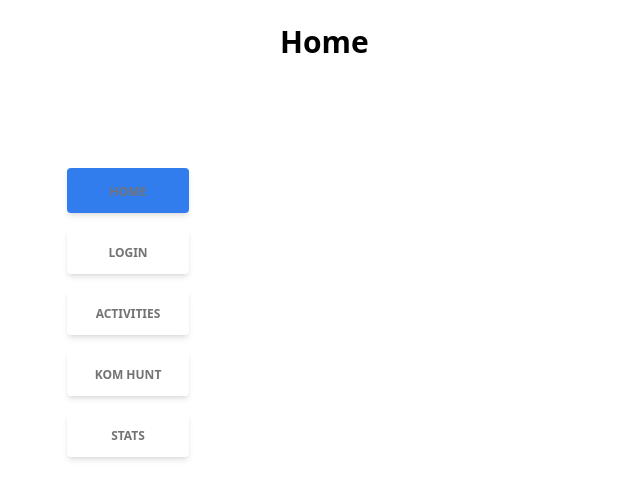
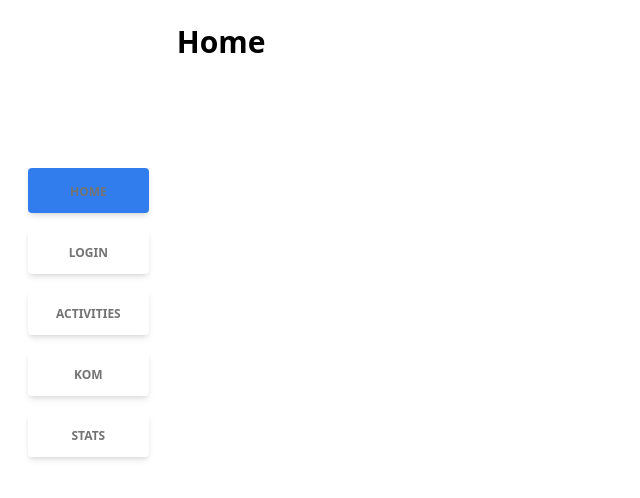
Before and after one commit to atefkbenothman/peloton, a Next.js app: page / in a window 1280 px wide. Shown: the top 498 px of the page, without its empty margins (0-640 px from the left). Built offline with nearby package versions, Linux system fonts and the light colour scheme; what tw-elements would draw is missing.

Commit message:
clean up

```diff
--- a/src/components/layout.tsx
+++ b/src/components/layout.tsx
@@ -49,8 +49,7 @@ function NavBar() {
               aria-controls="pills-home03"
               aria-selected="true"
               onClick={() => goToPage("/")}
-            >Home</a
-            >
+            >Home</a>
           </li>
           <li role="profile" className="flex-grow text-center">
             <a
@@ -80,8 +79,7 @@ function NavBar() {
               aria-controls="pills-profile03"
               aria-selected="false"
               onClick={() => goToPage("/login")}
-            > Login</a
-            >
+            >Login</a>
           </li>
           <li role="contact" className="flex-grow text-center">
             <a
@@ -112,8 +110,7 @@ function NavBar() {
               aria-controls="pills-contact03"
               aria-selected="false"
               onClick={() => goToPage("/activities")}
-            >Activities</a
-            >
+            >Activities</a>
           </li>
           <li role="profile" className="flex-grow text-center">
             <a
@@ -143,7 +140,7 @@ function NavBar() {
               aria-controls="pills-profile03"
               aria-selected="false"
               onClick={() => goToPage("/kom")}
-            > KOM Hunt</a>
+            >KOM</a>
           </li>
           <li role="profile" className="flex-grow text-center">
             <a
@@ -173,7 +170,7 @@ function NavBar() {
               aria-controls="pills-profile03"
               aria-selected="false"
               onClick={() => goToPage("/stats")}
-            > Stats</a>
+            >Stats</a>
           </li>
         </ul>
         <div className="my-2">
@@ -207,7 +204,7 @@ export default function Layout({ children }: any) {
     <>
       <div className="flex">
 
-        <div className="flex items-baseline justify-center w-1/5">
+        <div className="flex items-baseline justify-center ml-6">
           <NavBar />
         </div>
 
--- a/src/components/segments.tsx
+++ b/src/components/segments.tsx
@@ -1,21 +1,22 @@
-import React from "react"
-// next
-import { useRouter } from "next/router"
+import React, { useEffect } from "react"
 // mapbox
 import mapboxgl from "mapbox-gl"
 import polyline from "@mapbox/polyline"
 
 export default function Segments({ activityDetails, setSegmentRoute }) {
-  // get url queries
-  const router = useRouter()
-  const urlQueries = router.query
+
+  const [stravaAccessToken, setStravaAccessToken] = React.useState("")
+
+  useEffect(() => {
+    setStravaAccessToken(window.localStorage.getItem("accessToken") || "")
+  }, [])
 
   const getSegmentDetails = async (id: number) => {
-    const accessToken = urlQueries.clientAccessToken
     try {
       const res = await fetch(`https://www.strava.com/api/v3/segments/${id}`, {
+        method: "GET",
         headers: {
-          Authorization: "Bearer " + accessToken
+          Authorization: "Bearer " + stravaAccessToken
         }
       })
       const data = await res.json()
--- a/src/pages/index.tsx
+++ b/src/pages/index.tsx
@@ -1,3 +1,5 @@
+import React from "react"
+
 export default function Home() {
   return (
     <>
@@ -5,9 +7,11 @@ export default function Home() {
         <div className="m-auto">
 
           {/* Title */}
-          <h3 className="text-3xl font-bold">
-            Home
-          </h3>
+          <div>
+            <h3 className="text-3xl font-bold">
+              Home
+            </h3>
+          </div>
 
         </div>
       </div>
--- a/src/pages/kom.tsx
+++ b/src/pages/kom.tsx
@@ -4,21 +4,6 @@ import mapboxgl from "mapbox-gl"
 import Map, { Marker, Source, Layer, NavigationControl } from "react-map-gl"
 import polyline from "@mapbox/polyline"
 import "mapbox-gl/dist/mapbox-gl.css"
-
-// avg_grade: 5.8
-// climb_category: 1
-// climb_category_desc: "4"
-// distance: 2684.8
-// elev_difference: 158
-// elevation_profile: "https://d3o5xota0a1fcr.cloudfront.net/v6/charts/N4EDR3MJFWUUOQG5RVK2ZEW5SUM6ON5QQNCH4SOGIBBJHCBERYH7KQO3LM3KEG3IFVZQTLNBE33UBLY2OA7Q===="
-// end_latlng: [37.82815086368099, -122.49800506447612]
-// id: 229781
-// local_legend_enabled: true
-// name: "Hawk Hill"
-// points: "wg|eF~pqjV`AQl@@b@P|BjAxAd@p@BRD~@?^GJITSh@{@^c@TDTN\\b@EhFFf@HTPZ`AlAHBFRFdACPGBe@|@QRYROFEAy@A}CB_@Dk@JMD?Bw@h@]PoAd@IFs@r@g@t@i@d@w@`AKRALEJ?TVlAJRLz@Cb@EXI\\KHIZD^J`@Zd@JDPXDVAt@GR?HqAz@u@ZU^Qb@Kl@AXSdC]nBA^LFl@PLHLJb@r@^`@FD|@VdBVp@b@N`@Fl@G`BBbA\\bC`@x@f@R`ARLFLJf@r@FVHPT\\RRZD~@KdCe@n@]d@_@l@Sf@?HDFDHR"
-// resource_state: 2
-// starred: false
-// start_latlng: [37.833087932025045, -122.48351597654613]
 
 const skyLayer: SkyLayer = {
   id: 'sky',
@@ -31,8 +16,8 @@ const skyLayer: SkyLayer = {
 };
 
 export default function Kom() {
-  // set mapbox access token
-  mapboxgl.accessToken = process.env.MAPBOX_ACCESS_TOKEN || ""
+
+  mapboxgl.accessToken = "pk.eyJ1IjoiYXRlZmthaWJlbm90aG1hbiIsImEiOiJjbGU1Mms1aGQwMzk2M3BwMzhyOWx2dDV2In0.Iqr4f_ZJMostXFJ3NJB1RA"
 
   const [token, setToken] = React.useState("")
   const [data, setData] = React.useState("")
@@ -126,24 +111,28 @@ export default function Kom() {
 
   return (
     <div>
-      <div className="h-screen">
+      <div className="min-h-screen mx-6 py-6">
         <div className="m-auto">
           <div className="mx-6 my-6">
             <h1 className="text-3xl font-bold mb-6">KOM Search</h1>
             <div className="mt-2 mb-6">
               <label>token: </label>
+              <br />
               <input className="bg-gray-300 border rounded p-1" required onChange={handleTokenInput} defaultValue={""} />
             </div>
             <div className="mt-2 mb-6">
               <label>radius: </label>
+              <br />
               <input className="bg-gray-300 border rounded p-1" required onChange={handleRadiusInput} defaultValue={radius} />
             </div>
             <div className="mt-2 mb-6">
               <label>min cat: </label>
+              <br />
               <input className="bg-gray-300 border rounded p-1" required onChange={handleMinCatInput} defaultValue={minCat} />
             </div>
             <div className="mt-2 mb-6">
               <label>max cat: </label>
+              <br />
               <input className="bg-gray-300 border rounded p-1" required onChange={handleMaxCatInput} defaultValue={maxCat} />
             </div>
             <div className="mb-6 w-full h-96">
@@ -264,29 +253,3 @@ export default function Kom() {
     </div >
   )
 }
-
-
-              // {/* body */}
-              // <tbody className="border-b">
-              //   {
-              //     activityDetails.segment_efforts.map(seg => (
-              //       <tr key={activityDetails.id + seg.id} className="bg-white border-b transition duration-300 ease-in-out hover:bg-gray-100" onClick={() => getSegment(seg.segment.id)}>
-              //         <td className="text-xs text-gray-900 font-medium px-4 py-1 border-r break-normal">
-              //           {seg.name}
-              //         </td>
-              //         <td className="text-xs text-gray-900 font-light px-4 py-1 border-r break-normal">
-              //           {(seg.moving_time / 60).toFixed(0)} mins
-              //         </td>
-              //         <td className="text-xs text-gray-900 font-light px-4 py-1 border-r break-normal">
-              //           {(seg.distance / 1609.344).toFixed(1)} miles
-              //         </td>
-              //         <td className="text-xs text-gray-900 font-light px-4 py-1 border-r break-normal">
-              //           {(seg.average_watts || 0).toFixed(0)} watts
-              //         </td>
-              //         <td className="text-xs text-gray-900 font-light px-4 py-1 border-r break-normal">
-              //           {((seg.distance / 1609.344) / (seg.moving_time / 3600)).toFixed(0)} mph
-              //         </td>
-              //       </tr>
-              //     ))
-              //   }
-              // </tbody>
```
